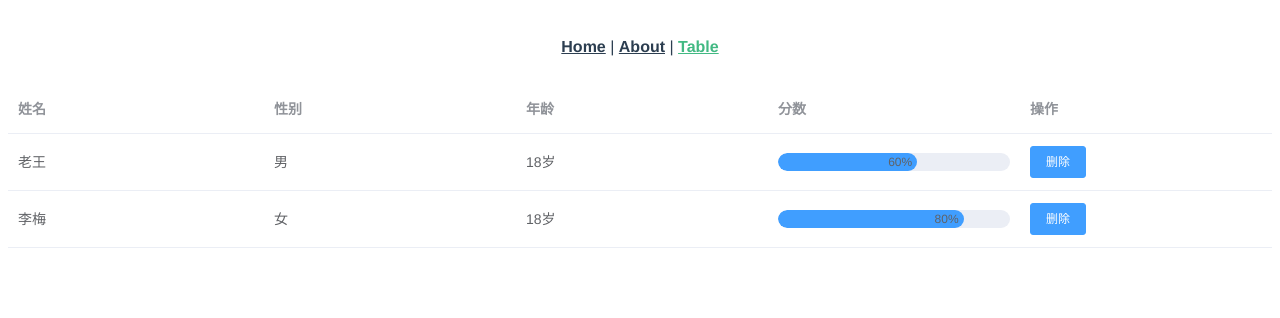
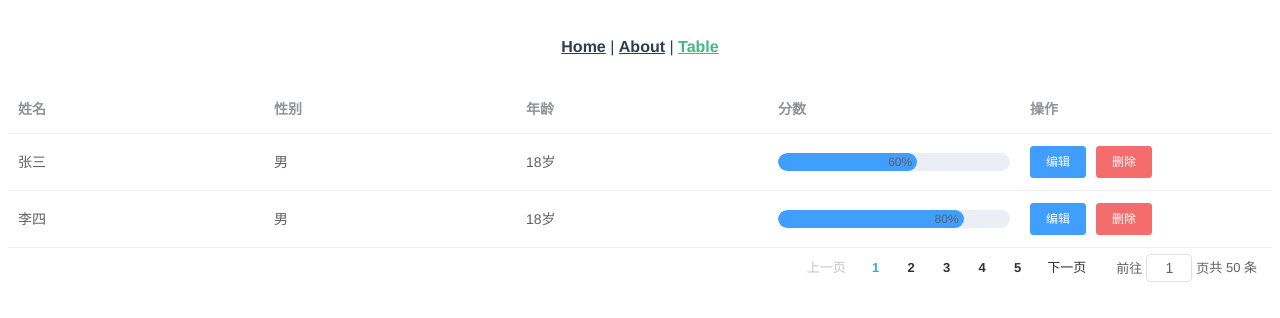
Before and after one commit to 52kx/vue-component-element, a Vue app: page /table in a window 1280 px wide. Shown: the top 318 px of the page. Built offline with nearby package versions, Linux system fonts and the light colour scheme.

Commit message:
添加分页功能

```diff
--- a/src/router/index.js
+++ b/src/router/index.js
@@ -21,7 +21,7 @@ const routes = [
   {
     path: '/table',
     name: 'Table',
-    component: () => import('../views/demo/index.vue')
+    component: () => import('../views/table/index.vue')
   }
 ]
 
--- a/src/views/demo/mytable.vue
+++ /dev/null
@@ -1,61 +0,0 @@
-<template>
-   <el-table :data="data">
-      <el-table-column v-for="(col, index) in rowHeader" :key="index" :prop="col.prop" :label="col.label">
-          <template slot-scope="scope">
-              <ex-slot v-if="col.render" :render="col.render" :row="scope.row" :index="scope.$index" :column="col"></ex-slot>
-              <span v-else>
-                  {{scope.row[col.prop]}}
-              </span>
-          </template>
-        </el-table-column>
-    </el-table>
-</template>
-
-<script>
-// 自定义内容的组件
-var exSlot = {
-  functional: true,
-  props: {
-    row: Object,
-    render: Function,
-    index: Number,
-    column: {
-      type: Object,
-      default: null
-    }
-  },
-
-  render: (h, data) => {
-    const params = {
-      row: data.props.row,
-      index: data.props.index
-    }
-
-    if (data.props.column) params.column = data.props.column
-    return data.props.render(h, params)
-  }
-}
-
-export default {
-  name: 'mytable',
-  components: {
-    'ex-slot': exSlot
-  },
-  props: {
-    // 表格数据
-    data: {
-      type: Array,
-      default: () => {
-        return []
-      }
-    },
-    // 表头数据
-    rowHeader: {
-      type: Array,
-      default: () => {
-        return []
-      }
-    }
-  }
-}
-</script>
--- /dev/null
+++ b/src/views/table/index.vue
@@ -0,0 +1,106 @@
+<template>
+  <my-table
+    :data="tableData"
+    :rowHeader="rowHeader"
+    :pagination="pagination"
+  />
+</template>
+
+<script>
+import MyTable from './mytable'
+export default {
+  components: { MyTable },
+  data () {
+    return {
+      pagination: {
+        total: 50,
+        prevText: '上一页',
+        nextText: '下一页',
+        currentChange: (current) => {
+          this.handleCurrentChange(current)
+        }
+      },
+      tableData: [
+        {
+          name: '张三',
+          sex: 0,
+          age: 18,
+          score: 60
+        },
+        {
+          name: '李四',
+          sex: 0,
+          age: 18,
+          score: 80
+        }
+      ],
+      rowHeader: [
+        {
+          prop: 'name',
+          label: '姓名'
+        },
+        {
+          prop: 'sex',
+          label: '性别',
+          render: (h, params) => {
+            return h('div', params.row.sex === 0 ? '男' : '女')
+          }
+        },
+        {
+          prop: 'age',
+          label: '年龄',
+          render: (h, params) => {
+            return h('div', params.row.age + '岁')
+          }
+        },
+        {
+          prop: 'score',
+          label: '分数',
+          render: (h, params) => {
+            return h('el-progress', {
+              props: {
+                textInside: true,
+                strokeWidth: 18,
+                percentage: params.row.score
+              }
+            })
+          }
+        },
+        {
+          prop: '',
+          label: '操作',
+          render: (h, params) => {
+            return (
+              <div>
+                <el-button
+                  type="primary"
+                  size="small"
+                  onClick={() => {
+                    console.log(params)
+                  }}
+                >
+                编辑
+                </el-button>
+                <el-button
+                  type="danger"
+                  size="small"
+                  onClick={() => {
+                    console.log(params)
+                  }}
+                >
+                删除
+                </el-button>
+              </div>
+            )
+          }
+        }
+      ]
+    }
+  },
+  methods: {
+    handleCurrentChange (pageSize) {
+      console.log(pageSize)
+    }
+  }
+}
+</script>
--- /dev/null
+++ b/src/views/table/mytable.vue
@@ -0,0 +1,91 @@
+<template>
+  <div>
+    <el-table :data="data">
+      <el-table-column
+        v-for="(col, index) in rowHeader"
+        :key="index"
+        :prop="col.prop"
+        :label="col.label"
+      >
+        <template slot-scope="scope">
+          <ex-slot
+            v-if="col.render"
+            :render="col.render"
+            :row="scope.row"
+            :index="scope.$index"
+            :column="col"
+          ></ex-slot>
+          <span v-else>{{scope.row[col.prop]}}</span>
+        </template>
+      </el-table-column>
+    </el-table>
+    <el-pagination
+      v-if="pagination"
+      :total="pagination.total"
+      :layout="pagination.layout"
+      :small="pagination.small"
+      :background="pagination.background"
+      :page-size="pagination.pageSize"
+      :page-sizes="pagination.pageSizes"
+      :current-page="pagination.currentPage"
+      :prev-text="pagination.prevText"
+      :next-text="pagination.nextText"
+      :hide-on-single-page="pagination.hideOnSinglePage"
+      :disabled="pagination.disabled"
+      @current-change="cur => pagination.currentChange && pagination.currentChange(cur)"
+      @size-change="cur => pagination.sizeChange && pagination.sizeChange(cur)"
+      @prev-click="cur => pagination.prevClick && pagination.prevClick(cur)"
+      @next-click="cur => pagination.nextClick && pagination.nextClick(cur)"
+      style="margin-top: 4px;text-align: right;"
+    ></el-pagination>
+  </div>
+</template>
+
+<script>
+// 自定义内容的组件
+var exSlot = {
+  functional: true,
+  props: {
+    row: Object,
+    render: Function,
+    index: Number,
+    column: {
+      type: Object,
+      default: null
+    }
+  },
+
+  render: (h, data) => {
+    const params = {
+      row: data.props.row,
+      index: data.props.index
+    }
+
+    if (data.props.column) params.column = data.props.column
+    return data.props.render(h, params)
+  }
+}
+
+export default {
+  name: 'mytable',
+  components: {
+    'ex-slot': exSlot
+  },
+  props: {
+    // 表格数据
+    data: {
+      type: Array,
+      required: true,
+      default: () => []
+    },
+    // 表头数据
+    rowHeader: {
+      type: Array,
+      required: true,
+      default: () => []
+    },
+    // 分页 🍁
+    pagination: Object
+  }
+}
+</script>
```
Also changed, not shown: src/views/table/README.md.
